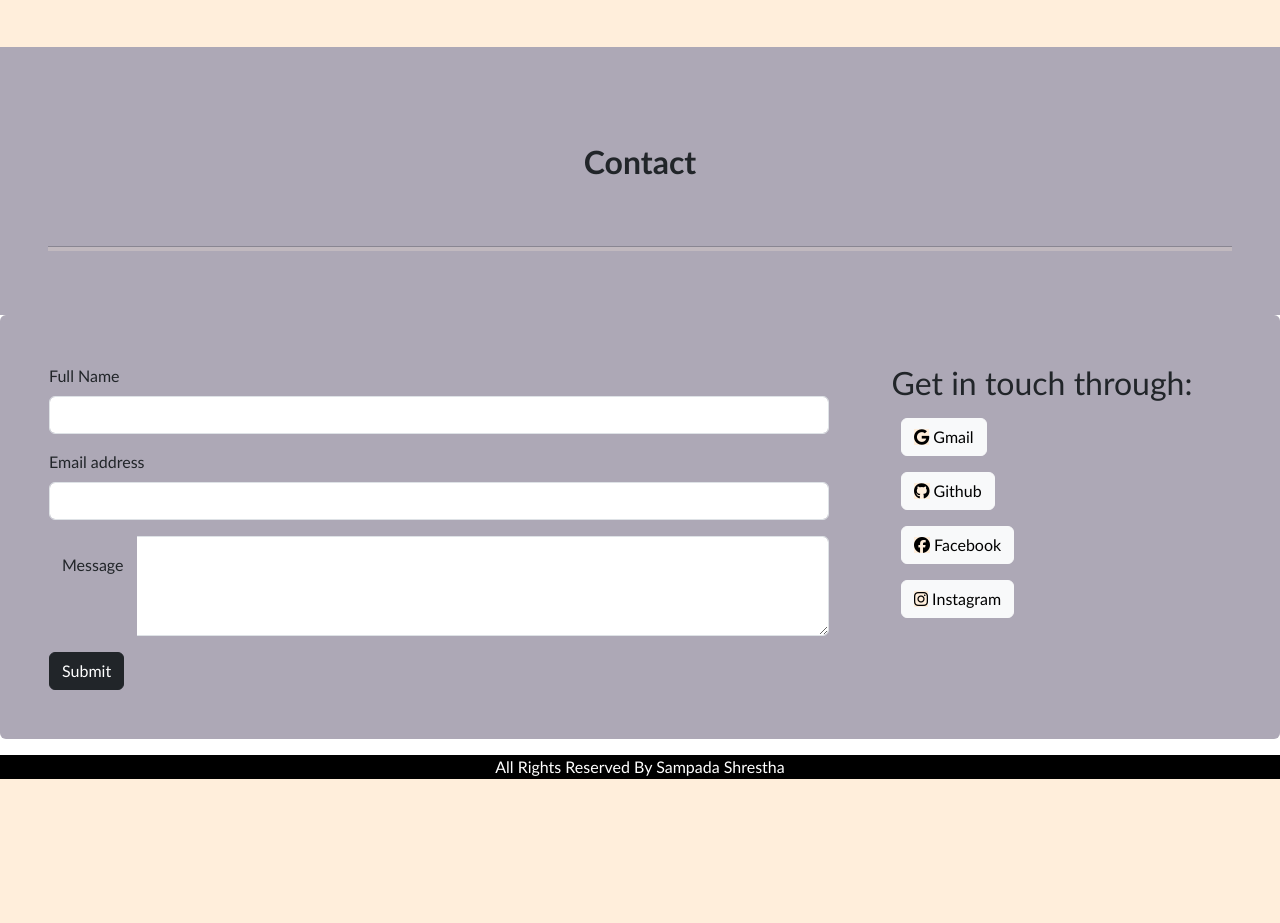
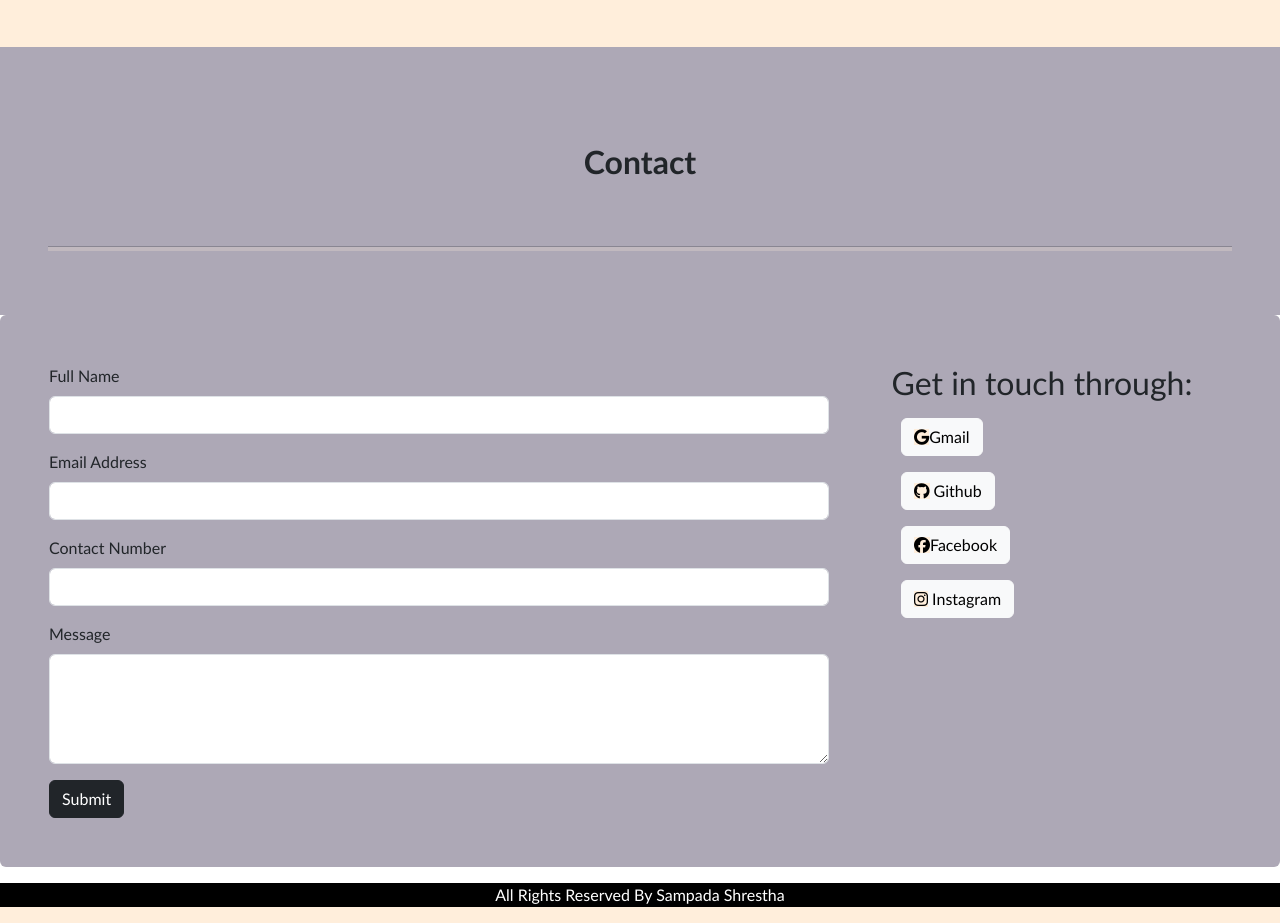
Before and after one commit to SampadaShrestha36/Using-Bootstrap, a Django app: page / in a window 1280 px wide. Shown: the part 2208-3131 px from the top of the page. Before the commit the page ends 2987 px from the top, so only its background shows below. Run offline with Django 5.2, Linux system fonts and the light colour scheme; some libraries are stand-ins or nearby versions.

Commit message:
Updated version

```diff
--- a/portfolio/Portfolio/main/templates/home.html
+++ b/portfolio/Portfolio/main/templates/home.html
@@ -139,10 +139,6 @@
 
     <!-- education ends -->
 
-    <!-- projects starts -->
-
-    <!-- projects ends -->
-
     <!-- connect starts -->
      <section class="pt-5" id="contact">
     <div class=" container-auto px-5 py-5 contact">
@@ -153,29 +149,33 @@
   <div class="container-auto px-5 py-5 alert contact">
   <div class="row contact">
     <div class="col-8 contact">
-      <form class="contact">
-    <div class="mb-3 contact">
-      <label for="exampleInputEmail1" class="form-label contact">Full Name</label>
-      <input type="text" class="form-control" id="exampleInputEmail1" aria-describedby="emailHelp">
-    </div>
-    <div class="mb-3 contact ">
-      <label for="exampleInputPassword1" class="form-label contact">Email address</label>
-      <input type="email" class="form-control" id="exampleInputPassword1">
-    </div>
-    <div class="form-floating contact">
-      <textarea class="form-control" placeholder="Leave a comment here" id="floatingTextarea2" style="height: 100px"></textarea>
-      <label for="floatingTextarea2 " class="contact">Message</label>
-    </div>
-    <button type="button" class="btn btn-dark mt-3">Submit</button>
-  </form>
+      <form action="/submit" method="POST" class="contact">
+        <div class="mb-3 contact">
+            <label for="name" class="form-label contact">Full Name</label>
+            <input type="text" class="form-control" id="name" name="name" required>
+        </div>
+        <div class="mb-3 contact">
+            <label for="email" class="form-label contact">Email Address</label>
+            <input type="email" class="form-control" id="email" name="email" required>
+        </div>
+        <div class="mb-3 contact">
+            <label for="contact" class="form-label contact">Contact Number</label>
+            <input type="tel" class="form-control" id="contact" name="contact" required>
+        </div>
+        <div class="mb-3 contact">
+            <label for="message" class="form-label contact">Message</label>
+            <textarea class="form-control" id="message" name="message" rows="4" required></textarea>
+        </div>
+        <button type="submit" class="btn btn-dark">Submit</button>
+      </form>
     </div>
     <div class="align-items-center col-4 contact">
       <h2 class="text-center contact">Get in touch through:</h2>
       <ul class="nobullet">
-      <li class="mx-3 my-3 contact"><button class="btn btn-light"><i class="fa-brands fa-google"></i>  Gmail</button></li>
-      <li class="mx-3 my-3 contact"><button class="btn btn-light"><i class="fa-brands fa-github"></i>  Github</button></li>
-      <li class="mx-3 my-3 contact"><button class="btn btn-light"><i class="fa-brands fa-facebook"></i>  Facebook</button></li>
-      <li class="mx-3 my-3 contact"><button class="btn btn-light"><i class="fa-brands fa-instagram"></i>  Instagram</button></li>
+      <li class="mx-3 my-3 contact"><a href="mailto:sampadashrestha435@gmail.com" target="_blank" class="btn btn-light"><i class="fa-brands fa-google"></i>Gmail</a></li>
+      <li class="mx-3 my-3 contact"><a href="https://github.com/SampadaShrestha36" target="_blank" class="btn btn-light"><i class="fa-brands fa-github"></i>  Github</a></li>
+      <li class="mx-3 my-3 contact"><a href="https://www.facebook.com/sampada.shrestha.313" target="_blank"  class="btn btn-light "><i class="fa-brands fa-facebook" ></i>Facebook</a></li>
+      <li class="mx-3 my-3 contact"><a href="https://www.instagram.com/sampada_shrestha/" target="_blank" class="btn btn-light"><i class="fa-brands fa-instagram"></i>  Instagram</a></li>
     </ul>
     </div>
   </div>
```
